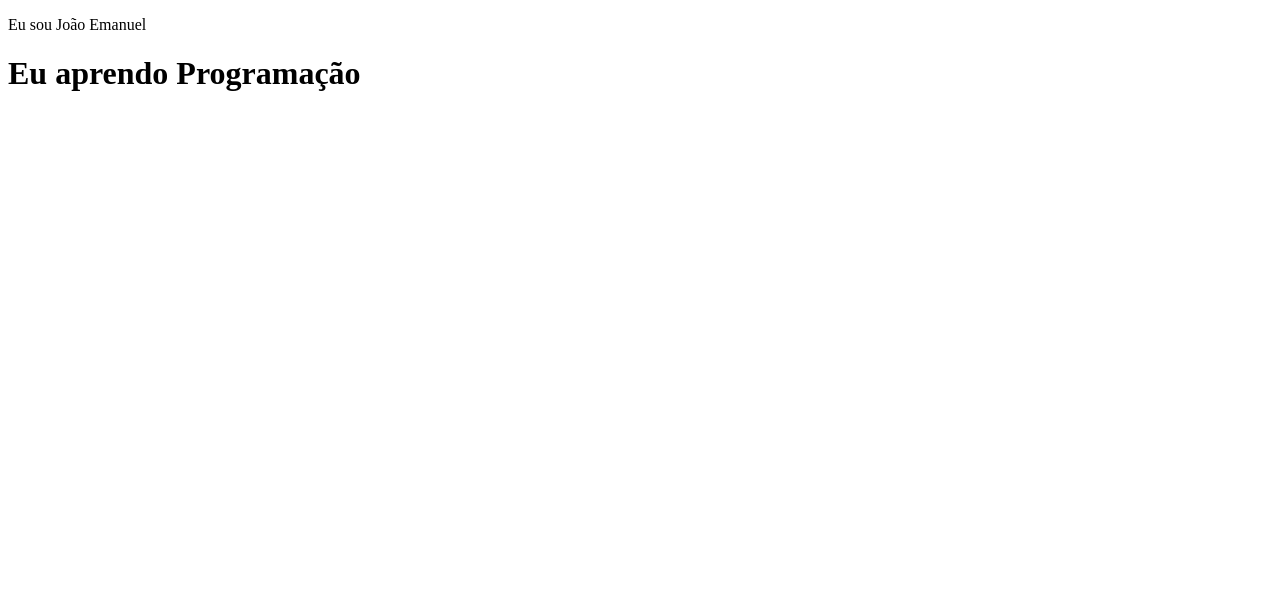
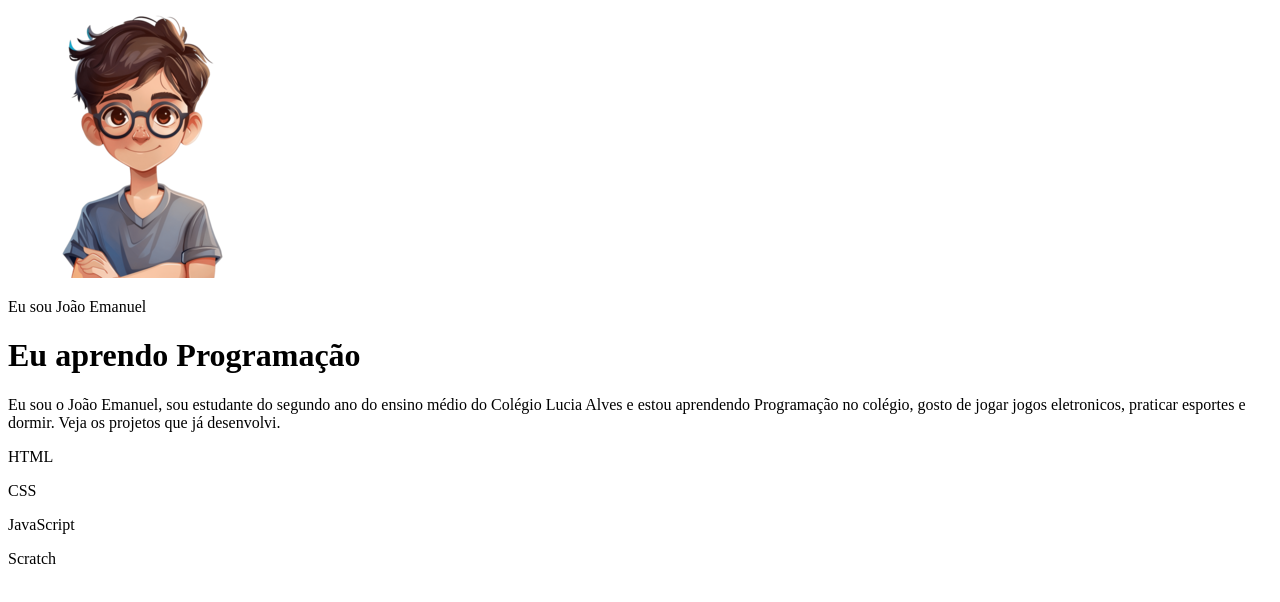
Before and after one commit to Jaozinn-hash/Portfolio, a plain HTML site: page index.html in a window 1280 px wide. Drawn offline with Linux system fonts and the light colour scheme.

Commit message:
Add files via upload

```diff
--- a/index.html
+++ b/index.html
@@ -8,7 +8,22 @@
     <link rel="stylesheet" href="style.css">
 </head>
 <body>
+    <header class="container">
+    <img src="avatar-perfil-menino.png" alt="avatar do cabelo">
     <p>Eu sou João Emanuel </p>
     <h1>Eu aprendo Programação</h1>
+    <p>Eu sou o João Emanuel, sou estudante do segundo ano
+        do ensino médio do Colégio Lucia Alves e estou aprendendo
+        Programação no colégio, gosto de jogar jogos eletronicos,
+        praticar esportes e dormir.
+        Veja os projetos que já desenvolvi.</p>
+        <div>
+             <p>HTML</p>
+             <p>CSS</p>
+             <p>JavaScript</p>
+             <p>Scratch</p>
+        </div>
+    </header>
+
 </body>
 </html>
```
Also changed, not shown: avatar-perfil-menino.png (added), avatar-perfil.png (added), projeto-1.png (added), projeto-2.png (added), projeto-3.png (added).
